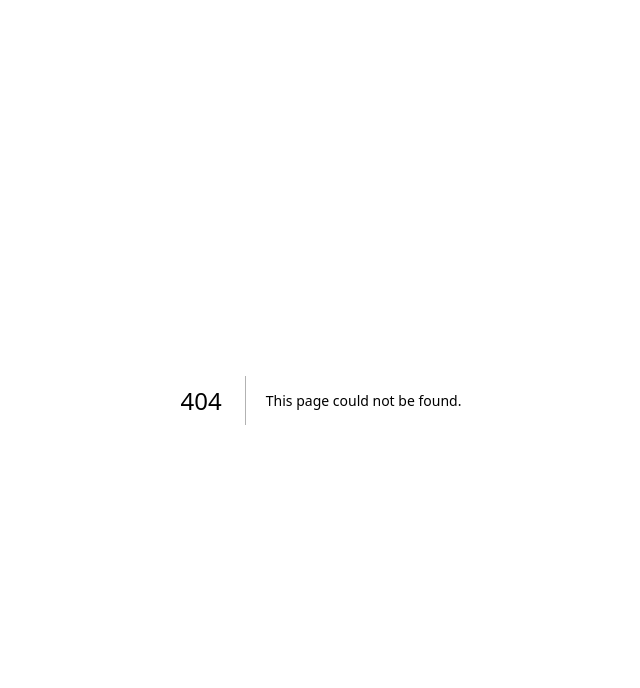
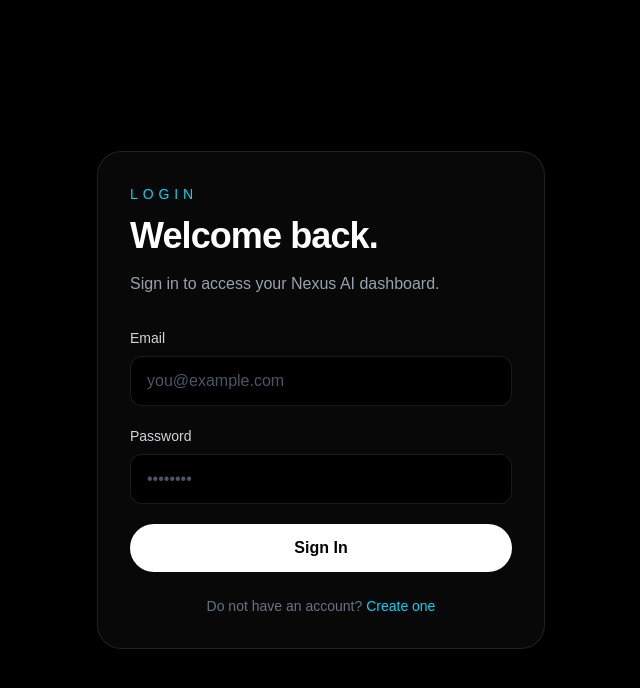
Before and after one commit to Dleteo/Nexus-AI, a Next.js app: page /login in a window 1280 px wide. Before the commit this address had no page. Shown: the top 688 px of the page, without its empty margins (319-959 px from the left). Built offline with nearby package versions, Linux system fonts and the light colour scheme.

Commit message:
Refactor dashboard structure

```diff
--- /dev/null
+++ b/app/login/page.tsx
@@ -0,0 +1,56 @@
+import Button from "../../components/ui/Button";
+
+export default function LoginPage() {
+  return (
+    <main className="flex min-h-screen items-center justify-center bg-black px-6 text-white">
+      <div className="w-full max-w-md rounded-3xl border border-white/10 bg-white/[0.03] p-8">
+        <p className="mb-3 text-sm uppercase tracking-[0.35em] text-cyan-400">
+          Login
+        </p>
+
+        <h1 className="text-4xl font-bold tracking-tight">
+          Welcome back.
+        </h1>
+
+        <p className="mt-4 text-gray-400">
+          Sign in to access your Nexus AI dashboard.
+        </p>
+
+        <form className="mt-8 space-y-5">
+          <div>
+            <label className="mb-2 block text-sm text-gray-300">
+              Email
+            </label>
+
+            <input
+              type="email"
+              placeholder="you@example.com"
+              className="w-full rounded-xl border border-white/10 bg-black px-4 py-3 text-white outline-none transition placeholder:text-gray-600 focus:border-cyan-400"
+            />
+          </div>
+
+          <div>
+            <label className="mb-2 block text-sm text-gray-300">
+              Password
+            </label>
+
+            <input
+              type="password"
+              placeholder="••••••••"
+              className="w-full rounded-xl border border-white/10 bg-black px-4 py-3 text-white outline-none transition placeholder:text-gray-600 focus:border-cyan-400"
+            />
+          </div>
+
+          <Button className="w-full">Sign In</Button>
+        </form>
+
+        <p className="mt-6 text-center text-sm text-gray-500">
+          Do not have an account?{" "}
+          <a href="/register" className="text-cyan-400 hover:text-cyan-300">
+            Create one
+          </a>
+        </p>
+      </div>
+    </main>
+  );
+}
```
